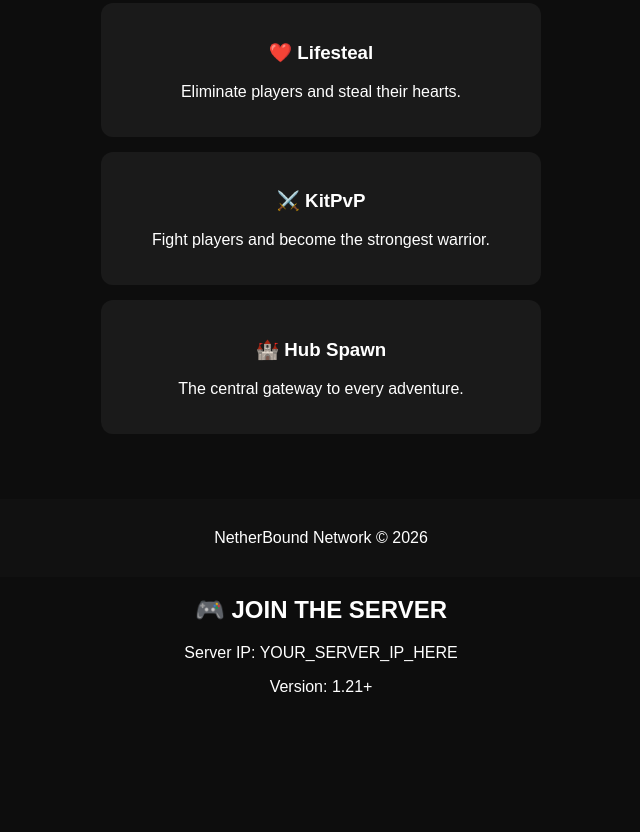
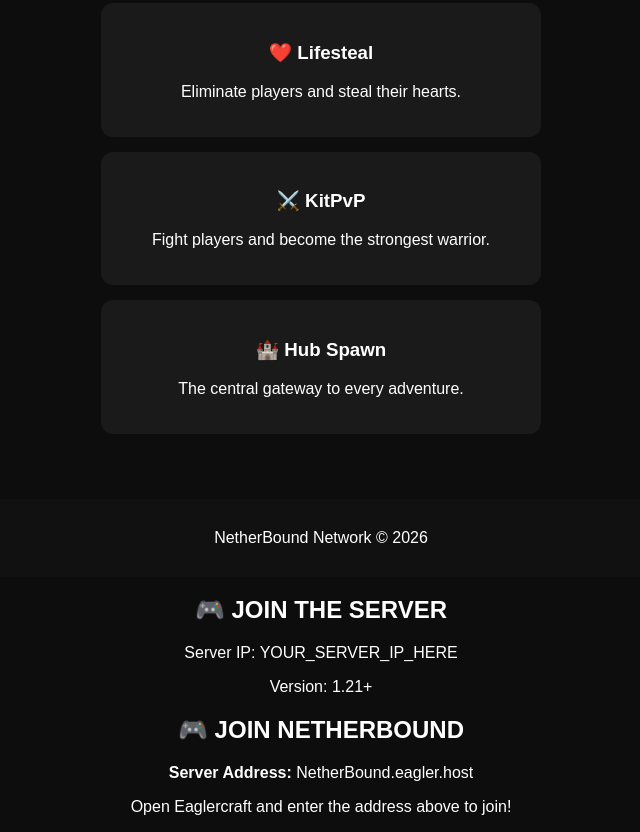
Before and after one commit to mrnobody401/netherbound-network, a plain HTML site: page index.html in a window 1280 px wide. Shown: the part 588-1420 px from the top of the page, without its empty margins (319-959 px from the left). Before the commit the page ends 1300 px from the top, so only its background shows below. Drawn offline with Linux system fonts and the light colour scheme.

Commit message:
Add section for joining NetherBound server

```diff
--- a/index.html
+++ b/index.html
@@ -96,5 +96,10 @@ NetherBound Network © 2026
     <p>Server IP: YOUR_SERVER_IP_HERE</p>
     <p>Version: 1.21+</p>
 </section>
+    <section id="join-server">
+    <h2>🎮 JOIN NETHERBOUND</h2>
+    <p><strong>Server Address:</strong> NetherBound.eagler.host</p>
+    <p>Open Eaglercraft and enter the address above to join!</p>
+    </section>
 </body>
 </html>
```
